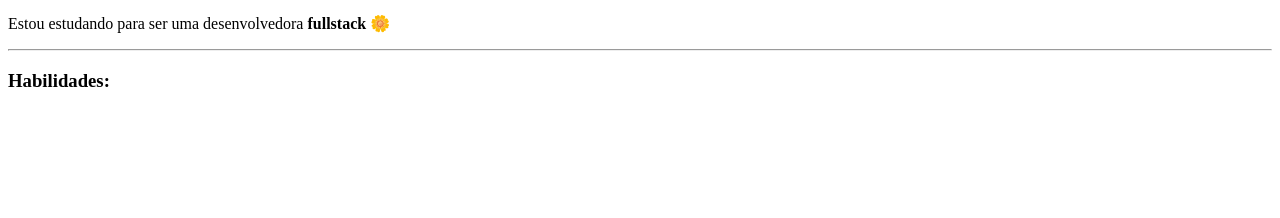
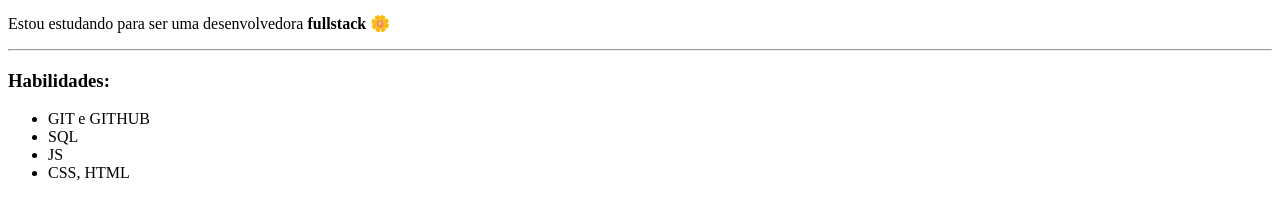
Before and after one commit to bellywa/SITE_ESTUDOS_HTML, a plain HTML site: page pag.html in a window 1280 px wide. Shown: the part 100-318 px from the top of the page. Drawn offline with Linux system fonts and the light colour scheme.

Commit message:
Começando de novo

```diff
--- a/pag.html
+++ b/pag.html
@@ -17,5 +17,12 @@
 
     <h3>Habilidades:</h3>
 
+    <ul>
+        <li>GIT e GITHUB</li>
+        <li>SQL</li>
+        <li>JS</li>
+        <li>CSS, HTML</li>
+    </ul>
+
 </body>
 </html>
```
